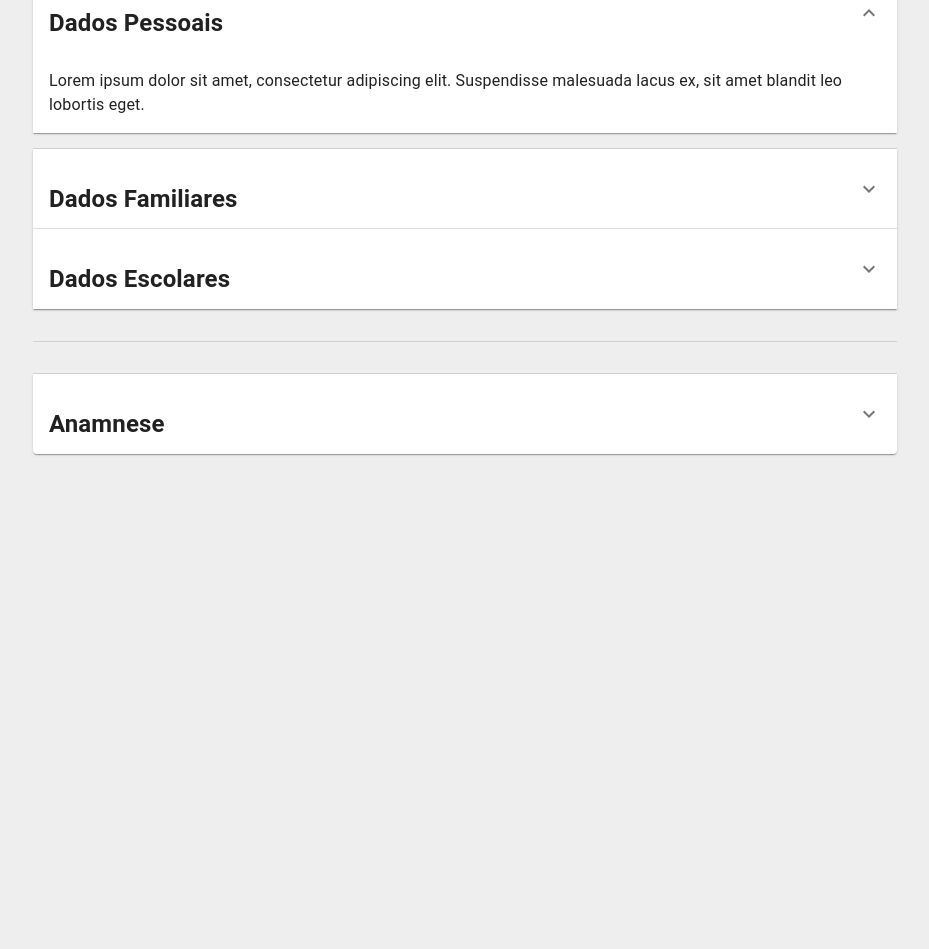
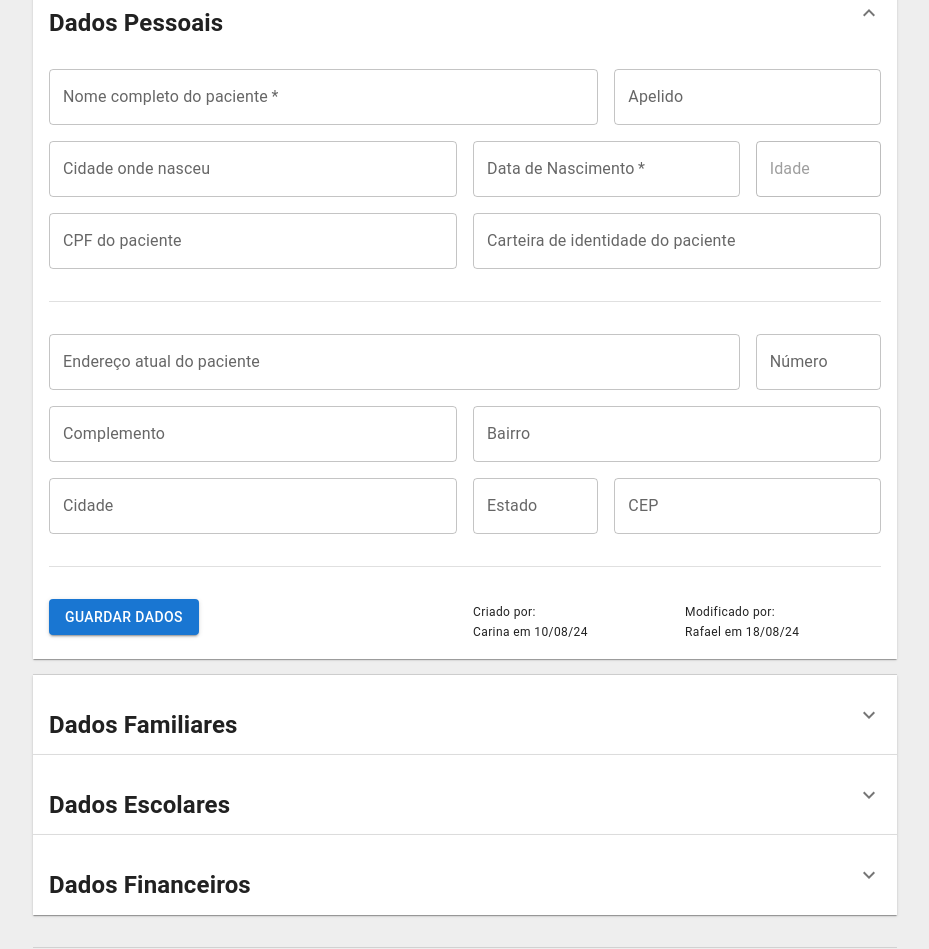
Before and after one commit to bahiensed/criarte, a Next.js app: page /profissionais in a window 1280 px wide. Shown: the part 123-1072 px from the top of the page, without its empty margins (319-1248 px from the left). Before the commit the page ends 800 px from the top, so only its background shows below. Built offline with nearby package versions, Linux system fonts and the light colour scheme.

Commit message:
playground page, will soon change

```diff
--- a/app/(root)/profissionais/page.tsx
+++ b/app/(root)/profissionais/page.tsx
@@ -7,7 +7,10 @@ import {
   Typography
 } from '@mui/material';
 import ExpandMoreIcon from '@mui/icons-material/ExpandMore';
+import DadosPessoais from '@/components/pacientes/DadosPessoais';
 import DadosFamiliares from '@/components/pacientes/DadosFamiliares';
+import DadosEscolares from '@/components/pacientes/DadosEscolares';
+import DadosFinanceiros from '@/components/pacientes/DadosFinanceiros';
 
 const Profissionais = () => {
   return (
@@ -23,10 +26,7 @@ const Profissionais = () => {
         </h2>
       </AccordionSummary>
       <AccordionDetails>
-        <Typography>
-          Lorem ipsum dolor sit amet, consectetur adipiscing elit. Suspendisse
-          malesuada lacus ex, sit amet blandit leo lobortis eget.
-        </Typography>
+        <DadosPessoais />
       </AccordionDetails>
     </Accordion>
 
@@ -56,10 +56,22 @@ const Profissionais = () => {
         </h2>
       </AccordionSummary>
       <AccordionDetails sx={{maxHeight: '32rem', overflow: 'auto'}}>
-        <Typography>
-          Lorem ipsum dolor sit amet, consectetur adipiscing elit. Suspendisse
-          malesuada lacus ex, sit amet blandit leo lobortis eget.
-        </Typography>
+        <DadosEscolares />
+      </AccordionDetails>
+    </Accordion>
+
+    <Accordion>
+      <AccordionSummary
+        expandIcon={<ExpandMoreIcon />}
+        aria-controls="panel2-content"
+        id="panel2-header"
+      >
+        <h2 style={{marginBottom: 0,}}>
+          Dados Financeiros
+        </h2>
+      </AccordionSummary>
+      <AccordionDetails sx={{maxHeight: '32rem', overflow: 'auto'}}>
+        <DadosFinanceiros />
       </AccordionDetails>
     </Accordion>
 
```
